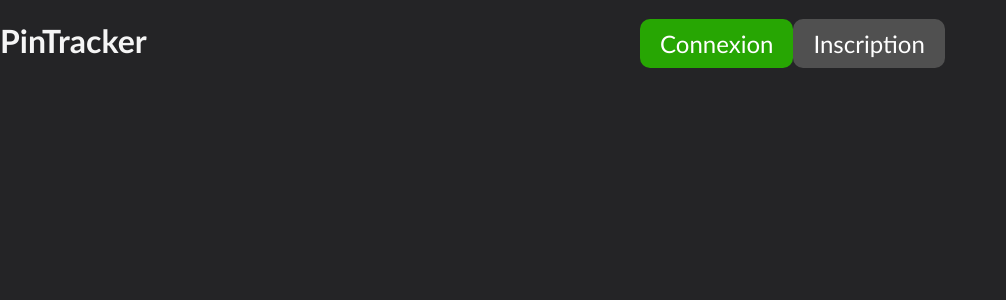
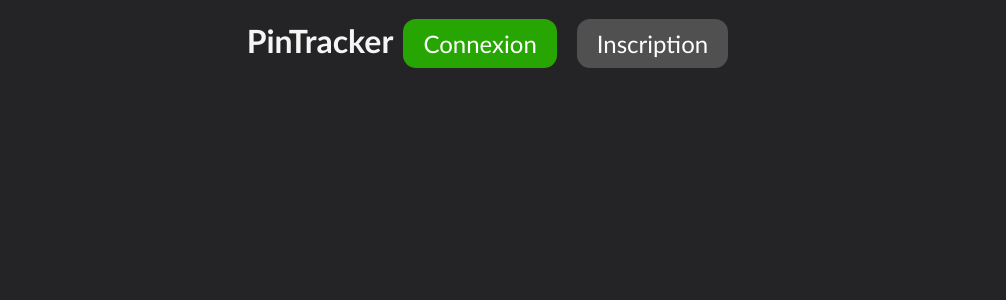
Before and after one commit to orgus33/Projet_NSI, a PHP site: page / in a window 1280 px wide. Shown: the top 300 px of the page, without its empty margins (0-1006 px from the left). Run offline with PHP 8.4, Linux system fonts and the light colour scheme.

```diff
--- a/index.php
+++ b/index.php
@@ -6,17 +6,15 @@ include("templates/top.php")
 
 <body>
    <header>
-      <h1 id="PinTracker"> PinTracker </h1>
+      <h1 id="big-title"> PinTracker </h1>
 
       <div class="register">
-         <a class="primary-button" href="connexion.php">Connexion</a>
+         <a class="primary-button" href="connexion.php"> Connexion </a>
          <a class="secondary-button" href="inscription.php">Inscription</a>
       </div>
-
    </header>
 
 
    <?php
    include("templates/bottom.php")
-
    ?>
--- a/inscription.php
+++ b/inscription.php
@@ -7,6 +7,5 @@ include("templates/top.php")
 
 
 <?php
-  include("templates/bottom.php")
-
+include("templates/bottom.php")
 ?>
--- a/styles/style.css
+++ b/styles/style.css
@@ -3,7 +3,7 @@ body {
 	padding: 0;
 	background-color: #242426;
 	color: #f5f5f5;
-  font-family: calibri, "Sans Serif";
+	font-family: "calibri", "Sans Serif";
 }
 
 .primary-button {
@@ -16,29 +16,25 @@ body {
 
 header {
 	text-align: center;
-  display: -webkit-box;
-  display: -ms-flexbox;
 	display: flex;
-  -webkit-box-pack: justify;
-      -ms-flex-pack: justify;
-          justify-content: space-between;
-  -webkit-box-align: baseline;
-      -ms-flex-align: baseline;
+	justify-content: center;
 	align-items: baseline;
+}
+
+header .big-title {
+	text-align: center;
 }
 
 header .register {
 	width: 50%;
-  display: -webkit-box;
-  display: -ms-flexbox;
 	display: flex;
 }
 
 header .register a {
-  border-radius: 10px;
+	border-radius: 13px;
 	padding: 10px 20px;
+	margin: 10px;
 	font-size: 1.5em;
 	text-decoration: none;
 	color: #ffffff;
 }
-/*# sourceMappingURL=style.css.map */
--- a/templates/top.php
+++ b/templates/top.php
@@ -4,6 +4,6 @@
 <head>
   <meta charset="utf-8">
   <meta name="viewport" content="width=device-width, initial-scale=1" />
-  <link rel="stylesheet" type="text/css" href="\Projet_NSI_Robin_Bastien\styles\style.css">
+  <link rel="stylesheet" type="text/css" href="\Projet_NSI-main\styles\style.css">
   <title>PinTracker</title>
 </head>
```
Lines whose indentation alone changed are shown as unchanged.
